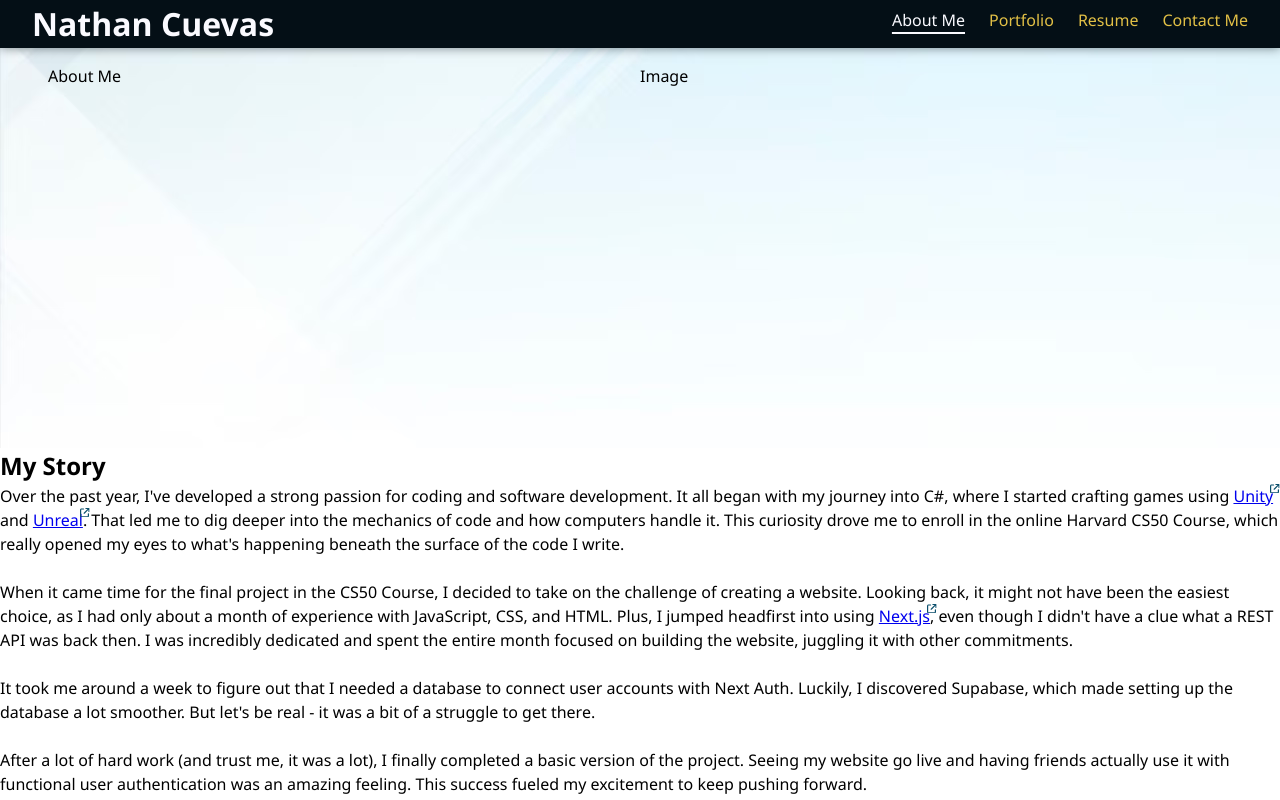
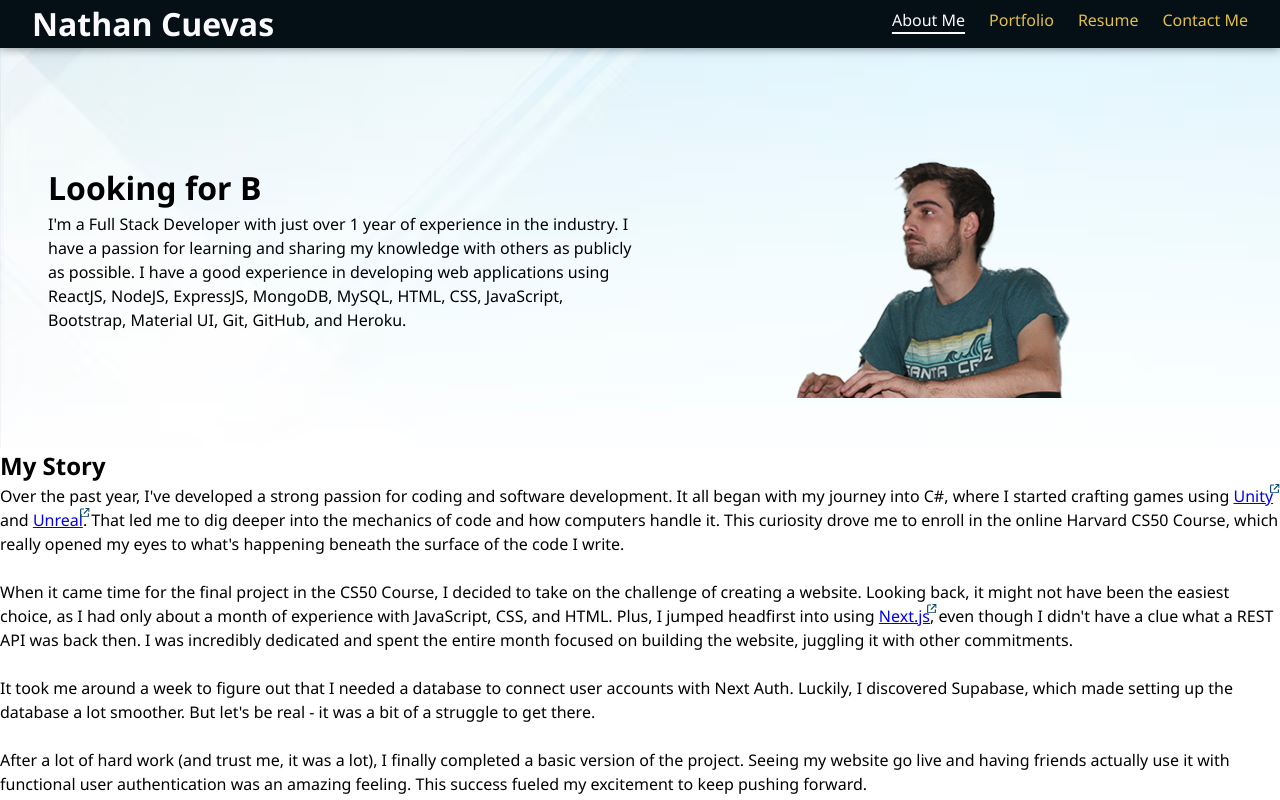
Before and after one commit to NateAyye/react-portfolio, a React (Create React App) app: page / in a window 1280 px wide. Shown: the top 800 px of the page. Built offline with nearby package versions, Linux system fonts and the light colour scheme; a web font is replaced by a local one.

Commit message:
Added the react-type-animation to get the cool animation in the hero of the about me page

```diff
--- a/package.json
+++ b/package.json
@@ -9,6 +9,7 @@
     "react": "^18.2.0",
     "react-dom": "^18.2.0",
     "react-scripts": "5.0.1",
+    "react-type-animation": "^3.1.0",
     "web-vitals": "^2.1.4"
   },
   "scripts": {
--- a/src/components/Hero/index.js
+++ b/src/components/Hero/index.js
@@ -1,10 +1,34 @@
+import { TypeAnimation } from 'react-type-animation';
 import './styles.css';
 
 function Hero() {
   return (
     <div className="hero_section">
-      <div>About Me</div>
-      <div>Image</div>
+      <div>
+        <TypeAnimation
+          sequence={[
+            // Same substring at the start will only be typed once, initially
+            'Looking for Backend?',
+            3000,
+            'Looking for Frontend?',
+            3000,
+            'Looking for Full Stack?',
+            3000,
+            'Looking for Me?',
+            10000,
+          ]}
+          speed={10}
+          repeat={1}
+          style={{ fontSize: '2em', fontWeight: '600' }}
+        />
+        <br />
+        <p>
+          I'm a Full Stack Developer with just over 1 year of experience in the industry. I have a passion for learning and sharing my knowledge with others as publicly as possible. I have a good experience in developing web applications using ReactJS, NodeJS, ExpressJS, MongoDB, MySQL, HTML, CSS, JavaScript, Bootstrap, Material UI, Git, GitHub, and Heroku.
+        </p>
+      </div>
+      <div>
+        <img alt='Developer' src='/hero_img2.png' />
+      </div>
     </div>
   )
 }
--- a/src/components/Hero/styles.css
+++ b/src/components/Hero/styles.css
@@ -1,6 +1,7 @@
 
 .hero_section {
   display: grid;
+  place-items: center;
   background-image: url('../../assets/hero_background_image.png');
   background-position-y: 45%;
   padding: 1rem 3rem;
```
Also changed, not shown: 1 other file (tests, documents, lock files or other folders).
